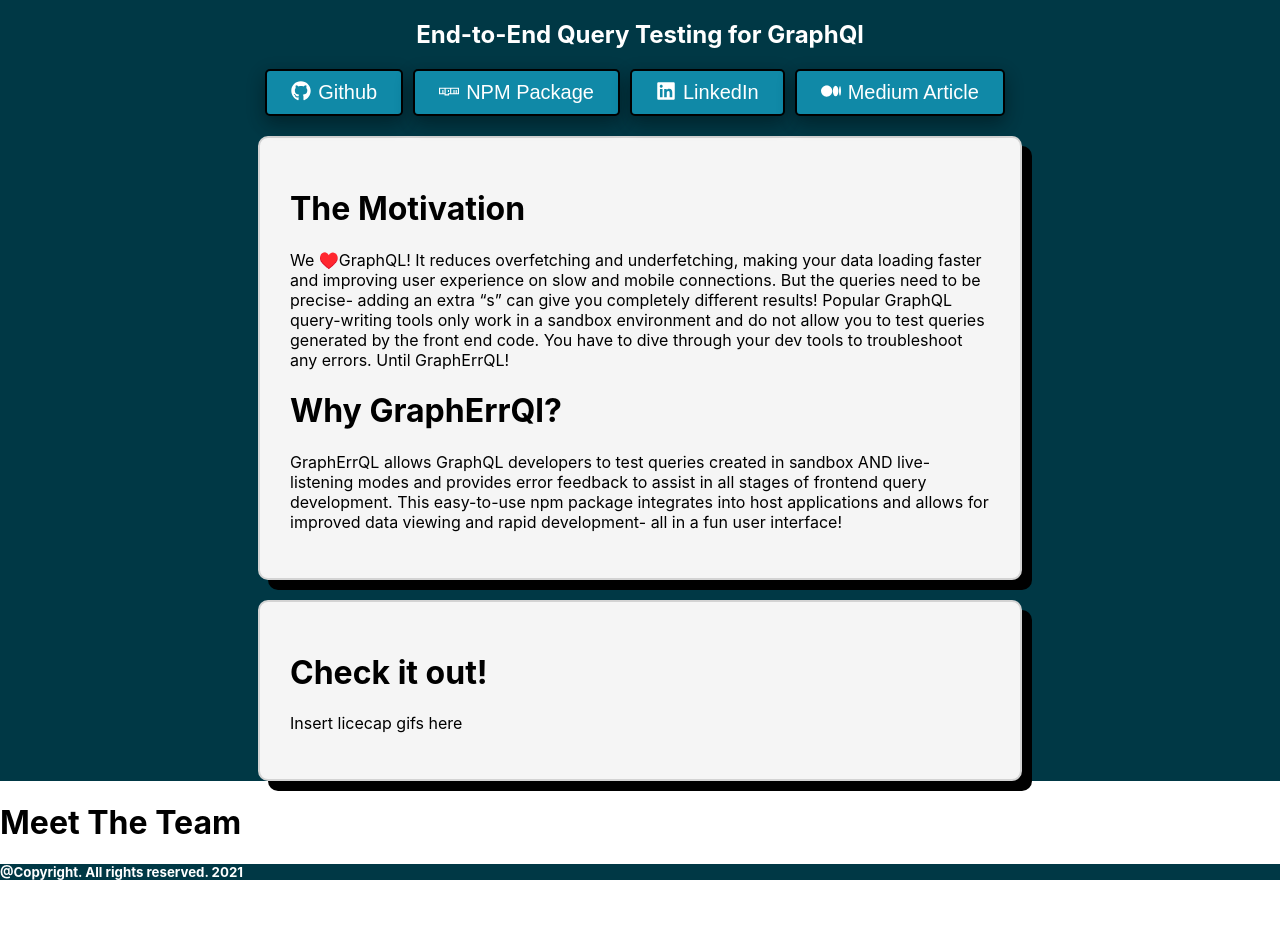
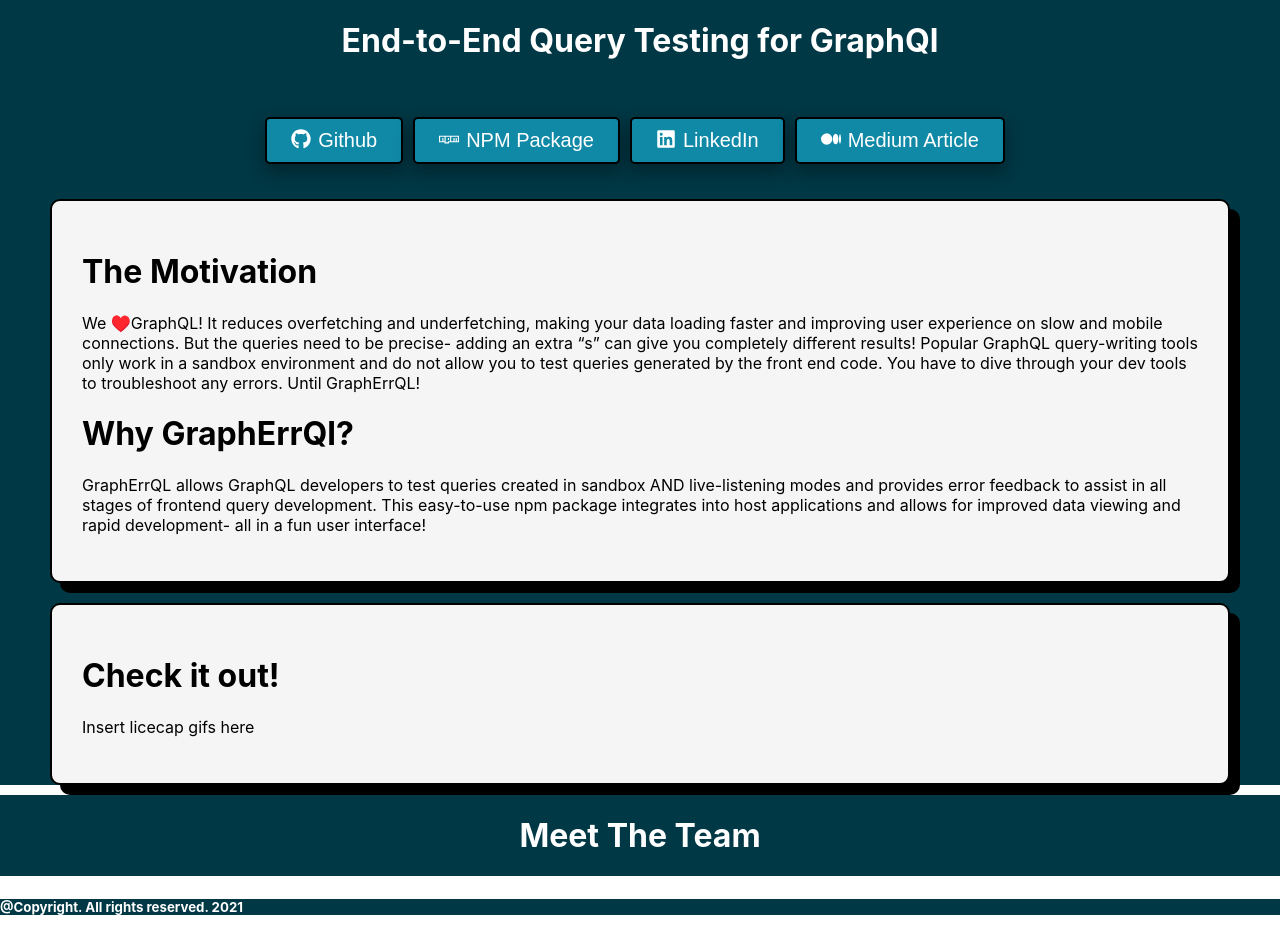
Before and after one commit to MariahTali/GraphErrQL.io, a React (Create React App) app: page / in a window 1280 px wide. Shown: the part 200-1137 px from the top of the page. Before the commit the page ends 1102 px from the top, so only its background shows below. Built offline with nearby package versions, Linux system fonts and the light colour scheme.

Commit message:
updated css styling

```diff
--- a/src/Components/Contributors.js
+++ b/src/Components/Contributors.js
@@ -1,4 +1,5 @@
 import React from 'react'
+import './styles/Contributors.css'
 
 function Contributors() {
   return (
--- a/src/Components/Header.js
+++ b/src/Components/Header.js
@@ -13,7 +13,7 @@
         <img src={Headerpic} />
       </div>
       <div className='header_copy'>
-        <h2>End-to-End Query Testing for GraphQl</h2>
+        <h1>End-to-End Query Testing for GraphQl</h1>
       </div>
       <div className='button_container'>
 
--- a/src/Components/styles/Body.css
+++ b/src/Components/styles/Body.css
@@ -1,7 +1,6 @@
 .body {
   /* display: flex; */
   flex-direction: column;
-
   background-color: #003845;
 }
 
@@ -11,23 +10,27 @@
 .text_container {
   box-shadow: 10px 10px;
   background-color: whitesmoke;
-  width: 700px;
-  border: 2px solid lightgray;
+  width: auto;
+  border: 2px solid black;
   border-radius: 10px;
   padding: 30px;
   margin: auto;
   margin-top: 0px;
   margin-bottom: 20px;
+  margin-right: 50px;
+  margin-left: 50px;
 }
 
 .licecap_container {
   box-shadow: 10px 10px;
   background-color: whitesmoke;
-  width: 700px;
-  border: 2px solid lightgray;
+  width: auto;
+  border: 2px solid black;
   border-radius: 10px;
   padding: 30px;
   margin: auto;
   margin-top: 20px;
-  margin-bottom: 20px;
+  margin-bottom: 10px;
+  margin-right: 50px;
+  margin-left: 50px;
 }
--- a/src/Components/styles/Contributors.css
+++ b/src/Components/styles/Contributors.css
@@ -0,0 +1,6 @@
+.contributors_body {
+    display: flex;
+    justify-content: center;
+    background-color: #003845;
+    color: white;
+}
--- a/src/Components/styles/Header.css
+++ b/src/Components/styles/Header.css
@@ -22,8 +22,9 @@
   padding-left: 50px;
   padding-right: 50px;
   padding: 10px 24px;
+  margin-top: 35px;
   margin-right: 10px;
-  margin-bottom: 20px;
+  margin-bottom: 35px;
 }
 
 .header_buttons:hover {
```
